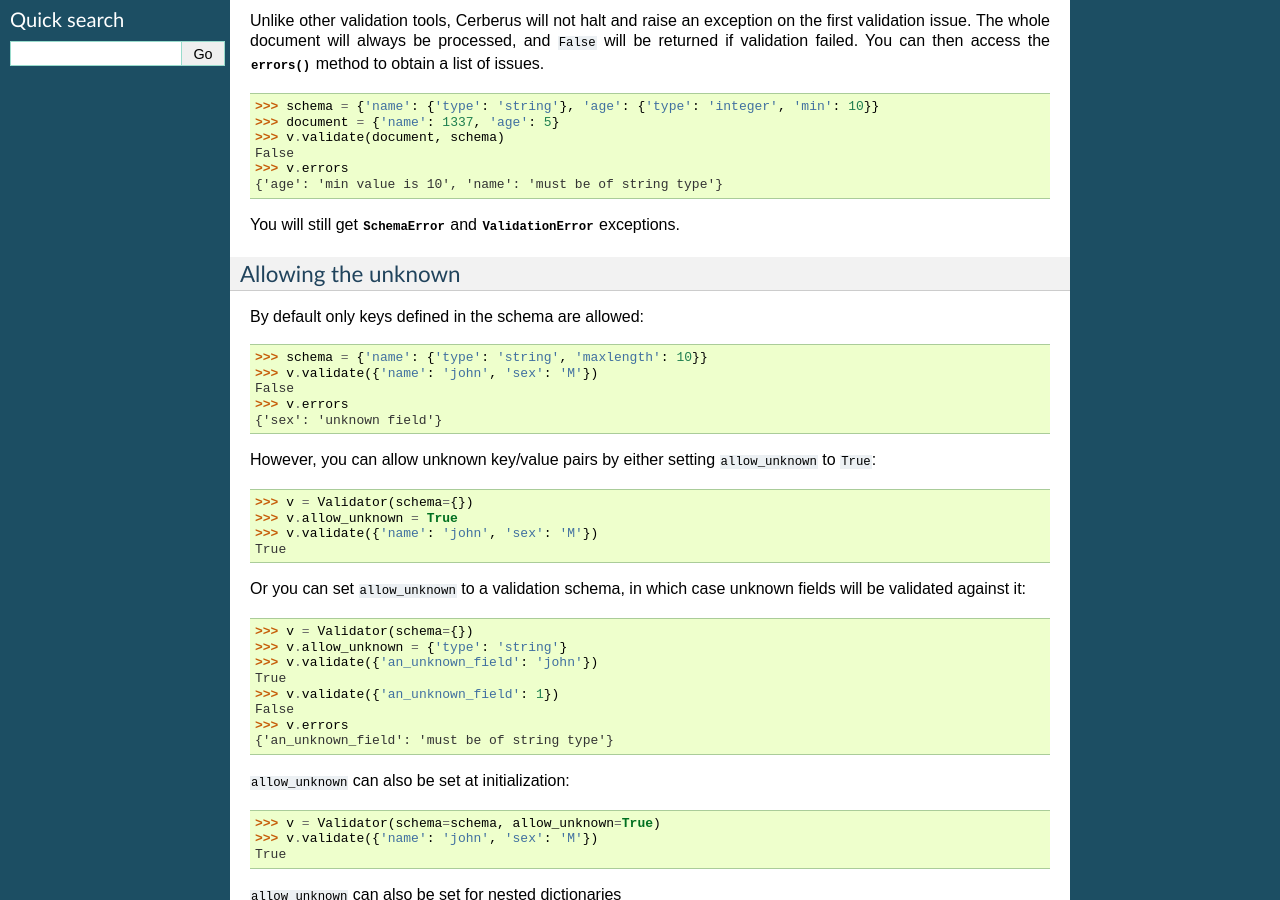
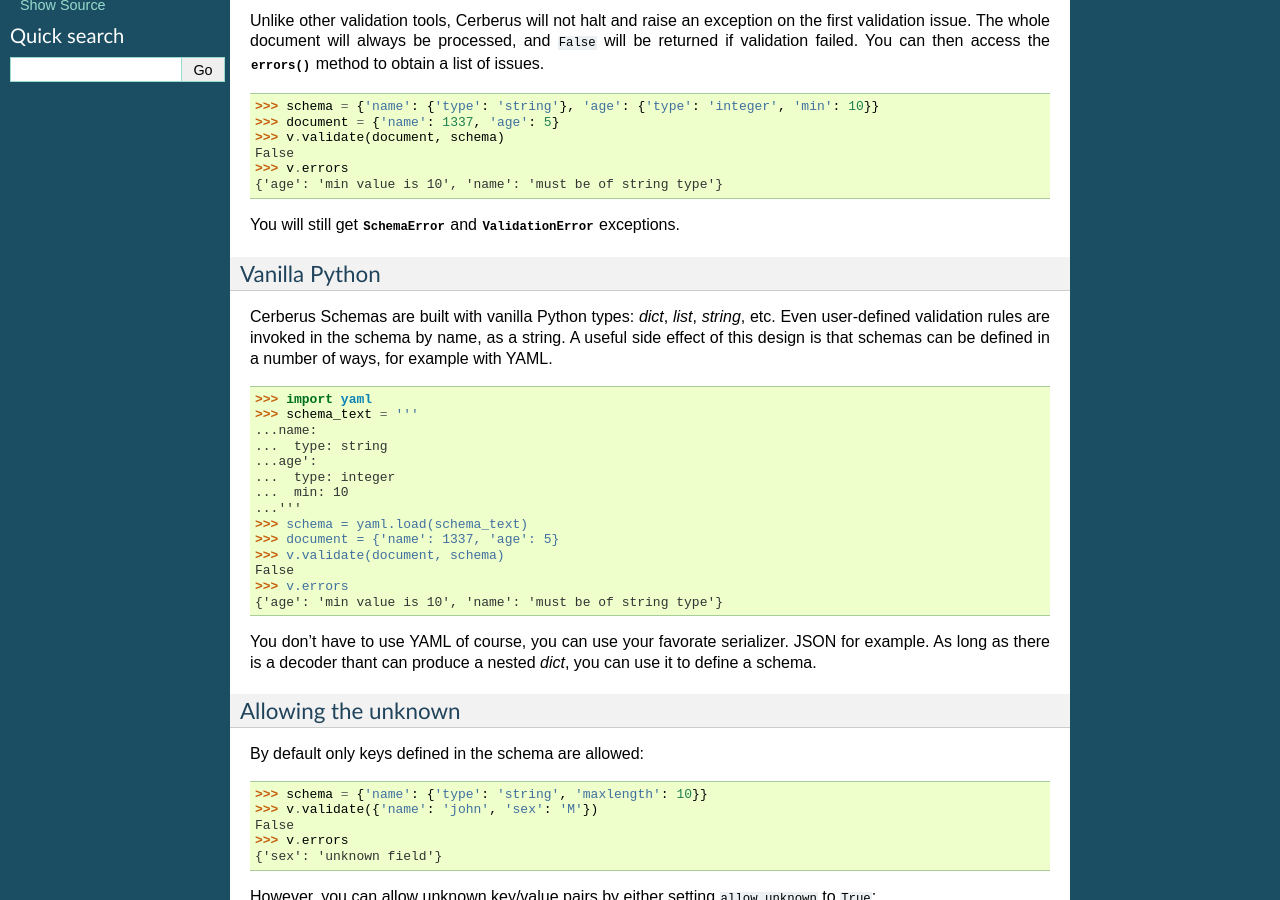
Before and after one commit to pyeve/cerberus, a Sphinx documentation site: the page built from docs/index.rst, in a window 1280 px wide and 900 px high, scrolled down 905 px. Built offline with Sphinx 7.4.7, drawn with Linux system fonts in a browser that asks for light colours.

Commit message:
Added description of YAML usage to docs.
Added section to the docs that points out that YAML, JSON, etc. can be
used to define schemas.

```diff
--- a/docs/index.rst
+++ b/docs/index.rst
@@ -68,6 +68,29 @@
 
 You will still get :class:`~cerberus.SchemaError` and
 :class:`~cerberus.ValidationError` exceptions.
+
+Vanilla Python
+~~~~~~~~~~~~~~
+Cerberus Schemas are built with vanilla Python types: `dict`, `list`, `string`, etc. Even user-defined validation rules are invoked in the schema by name, as a string.
+A useful side effect of this design is that schemas can be defined in a number of ways, for example with YAML. ::
+
+    >>> import yaml
+    >>> schema_text = '''
+    ...name:
+    ...  type: string
+    ...age':
+    ...  type: integer
+    ...  min: 10
+    ...'''
+    >>> schema = yaml.load(schema_text)
+    >>> document = {'name': 1337, 'age': 5}
+    >>> v.validate(document, schema)
+    False
+    >>> v.errors
+    {'age': 'min value is 10', 'name': 'must be of string type'}
+
+You don't have to use YAML of course, you can use your favorate serializer. JSON for example. As long as there is a decoder thant can produce a nested `dict`, you
+can use it to define a schema.
 
 Allowing the unknown
 ~~~~~~~~~~~~~~~~~~~~
```
